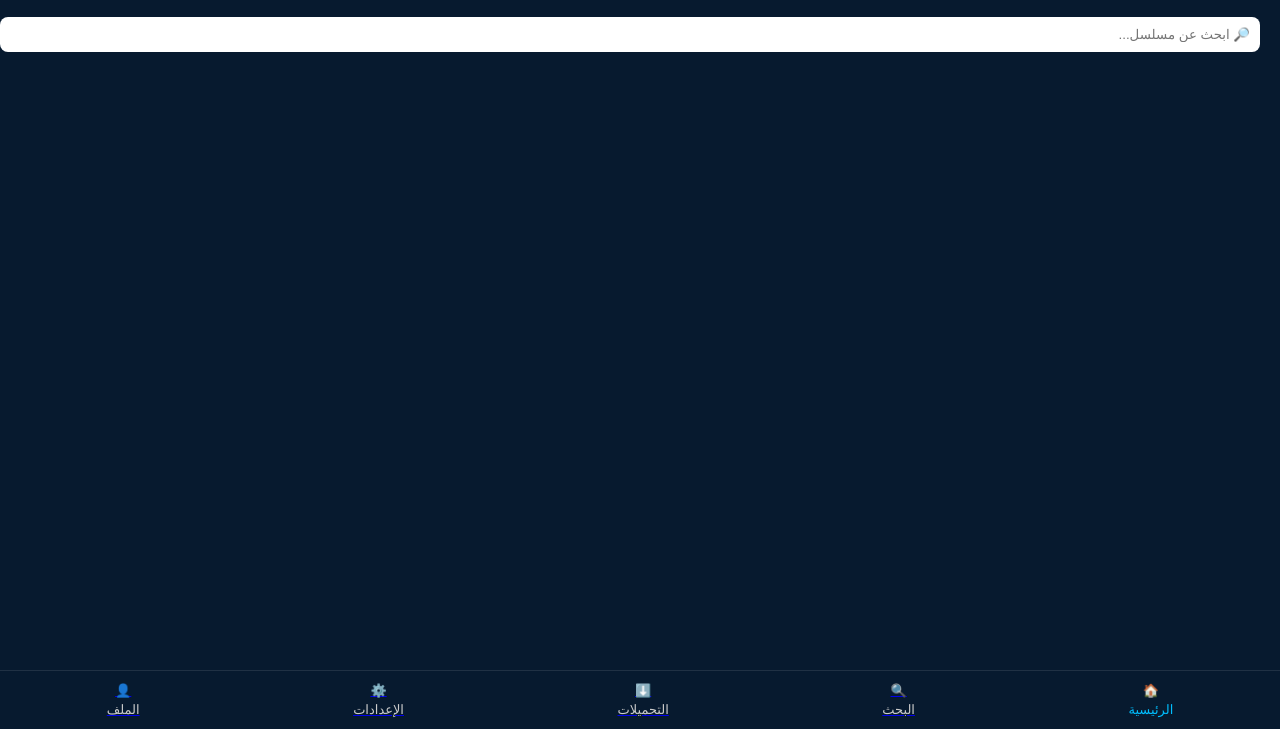
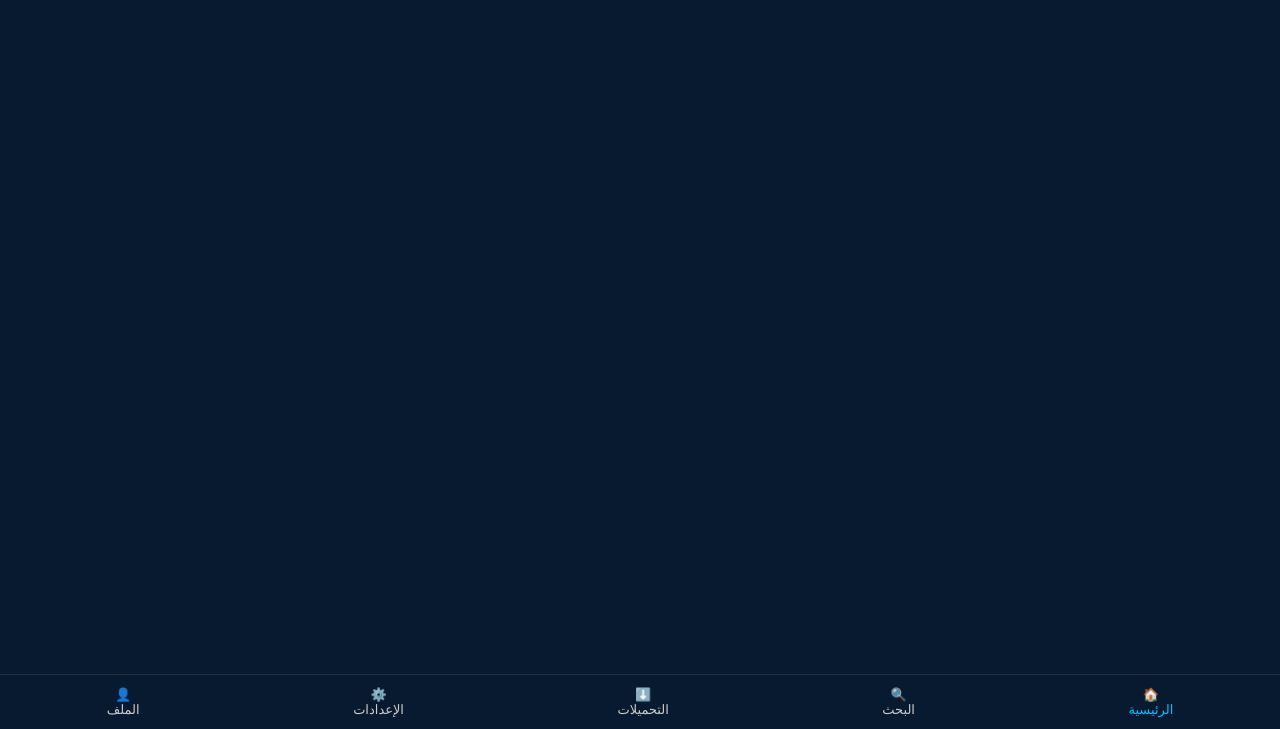
Before and after one commit to mutlaq151517-art/AURA, a website: page index.html in a window 1280 px wide. Shown: the part 71-800 px from the top of the page. Drawn offline with Linux system fonts and the light colour scheme; no server answers.

Commit message:
Update index.html

```diff
--- a/index.html
+++ b/index.html
@@ -11,7 +11,7 @@ body {
   font-family:Arial;
   background:#071a2f;
   color:white;
-  padding-bottom:80px; /* عشان ما تغطي القائمة */
+  padding-bottom:80px;
 }
 
 .container {
@@ -20,6 +20,7 @@ body {
 
 .search-box {
   margin-bottom:20px;
+  display:none; /* مخفي بالبداية */
 }
 
 .search-box input {
@@ -62,8 +63,7 @@ body {
   cursor:pointer;
 }
 
-/* ===== Bottom Navigation ===== */
-
+/* Bottom Nav */
 .bottom-nav {
   position: fixed;
   bottom: 0;
@@ -78,20 +78,16 @@ body {
 }
 
 .nav-item {
-  display: flex;
-  flex-direction: column;
-  align-items: center;
-  text-decoration: none;
-  color: #ccc;
-  font-size: 13px;
-}
-
-.nav-item span {
-  margin-top: 4px;
+  display:flex;
+  flex-direction:column;
+  align-items:center;
+  color:#ccc;
+  font-size:13px;
+  cursor:pointer;
 }
 
 .nav-item.active {
-  color: #00bfff;
+  color:#00bfff;
 }
 </style>
 </head>
@@ -103,7 +99,7 @@ body {
   <div id="seriesSection">
     <h2>🎬 AURA</h2>
 
-    <div class="search-box">
+    <div class="search-box" id="searchBox">
       <input type="text" id="searchInput" placeholder="🔎 ابحث عن مسلسل..." oninput="filterSeries()">
     </div>
 
@@ -118,40 +114,12 @@ body {
 
 </div>
 
-<!-- Bottom Navigation -->
 <div class="bottom-nav">
-  <a href="#" class="nav-item active">
-    🏠
-    <span>الرئيسية</span>
-  </a>
-
-  <a href="#">
-    <div class="nav-item">
-      🔍
-      <span>البحث</span>
-    </div>
-  </a>
-
-  <a href="#">
-    <div class="nav-item">
-      ⬇️
-      <span>التحميلات</span>
-    </div>
-  </a>
-
-  <a href="#">
-    <div class="nav-item">
-      ⚙️
-      <span>الإعدادات</span>
-    </div>
-  </a>
-
-  <a href="#">
-    <div class="nav-item">
-      👤
-      <span>الملف</span>
-    </div>
-  </a>
+  <div class="nav-item active" onclick="goHome()">🏠<span>الرئيسية</span></div>
+  <div class="nav-item" onclick="openSearch()">🔍<span>البحث</span></div>
+  <div class="nav-item">⬇️<span>التحميلات</span></div>
+  <div class="nav-item">⚙️<span>الإعدادات</span></div>
+  <div class="nav-item">👤<span>الملف</span></div>
 </div>
 
 <script>
@@ -181,12 +149,21 @@ function renderSeries(data) {
 
 function filterSeries() {
   const searchValue = document.getElementById("searchInput").value.toLowerCase();
-
   const filtered = allSeries.filter(item =>
     item.title.toLowerCase().includes(searchValue)
   );
+  renderSeries(filtered);
+}
 
-  renderSeries(filtered);
+function openSearch() {
+  document.getElementById("searchBox").style.display = "block";
+  document.getElementById("searchInput").focus();
+}
+
+function goHome() {
+  document.getElementById("searchBox").style.display = "none";
+  document.getElementById("searchInput").value = "";
+  renderSeries(allSeries);
 }
 
 async function openSeries(id) {
@@ -203,9 +180,7 @@ async function openSeries(id) {
   let episodes = series.episodes;
 
   if (!episodes && series.video) {
-    episodes = [
-      { name: "الحلقة 1", video: series.video }
-    ];
+    episodes = [{ name: "الحلقة 1", video: series.video }];
   }
 
   episodes.forEach(ep => {
```
